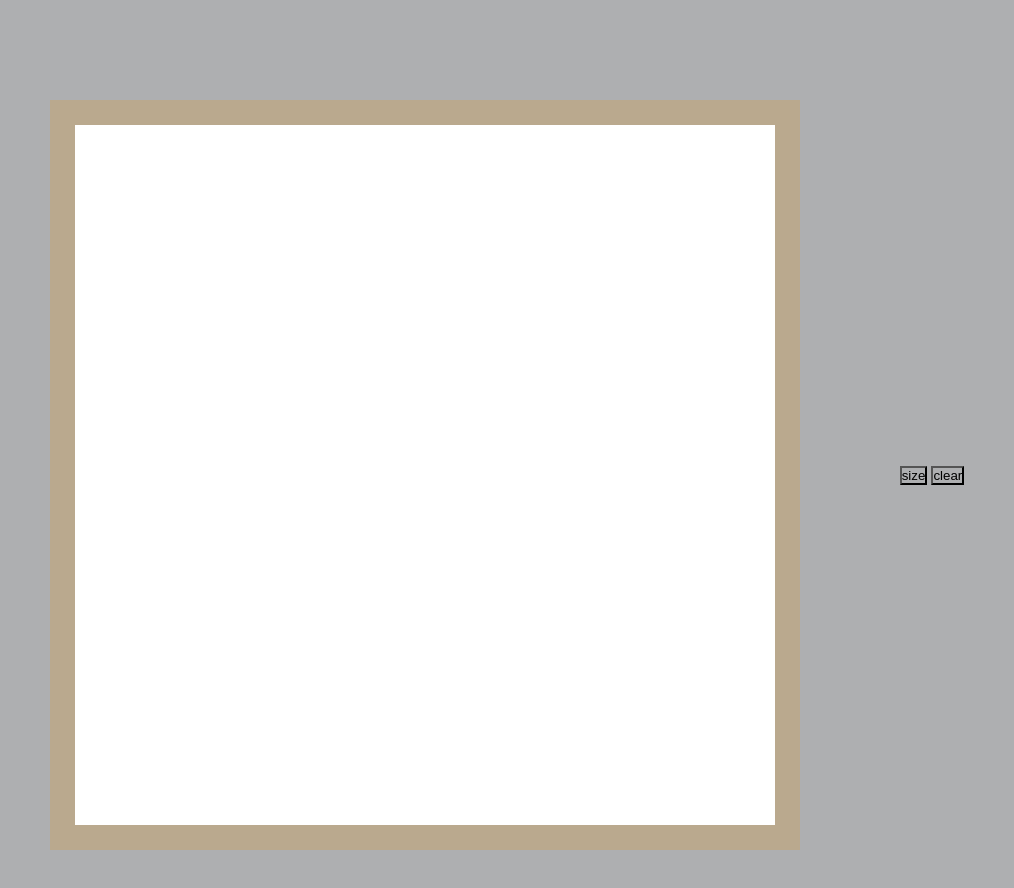
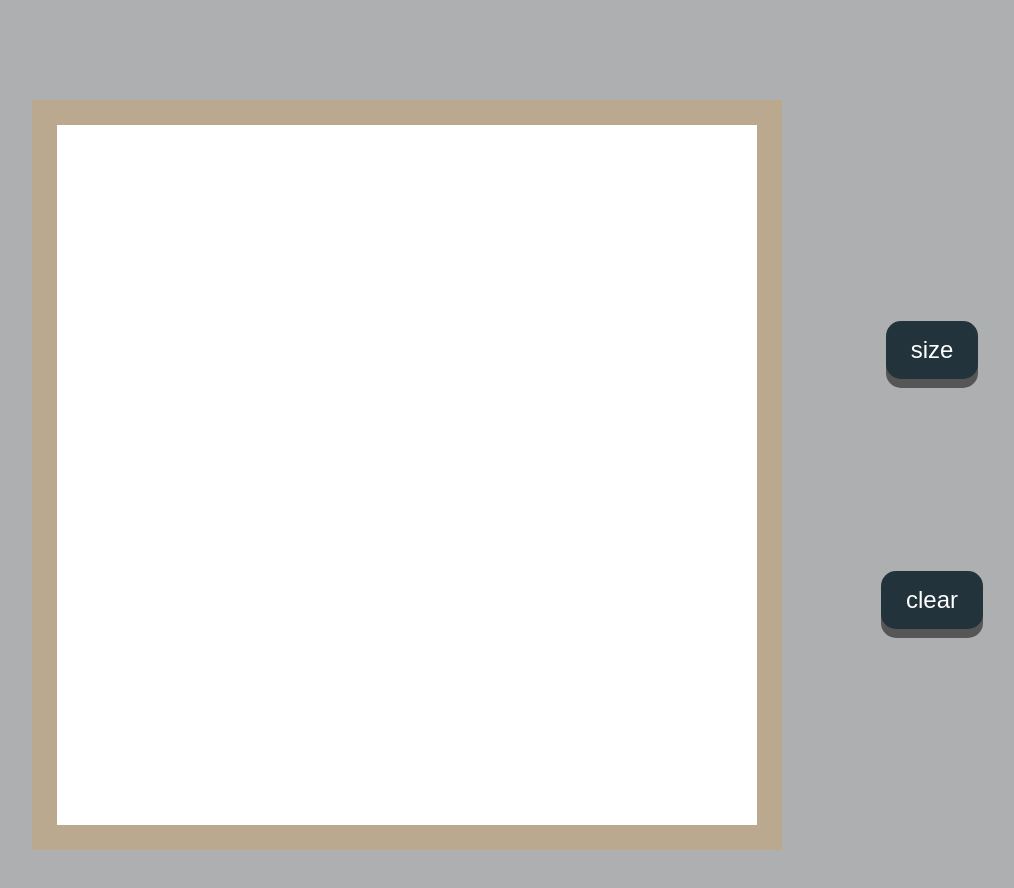
Before and after one commit to Lucas-Evangelista99/Etch-A-Sketch, a plain HTML site: page index.html in a window 1280 px wide. Shown: the whole page, without its empty margins (183-1197 px from the left). Drawn offline with Linux system fonts and the light colour scheme.

Commit message:
Style buttons

```diff
--- a/script.js
+++ b/script.js
@@ -26,7 +26,7 @@ function gridSize(newSize) {
     let answer = prompt("Enter a number between 1 and 100:");
     if (answer < 1 || answer > 100) {
         while (answer < 1 || answer > 100) {
-            answer = prompt("ERROR: Invalid number. Enter a valid number(between 1 and 100).");
+            answer = prompt("ERROR: Invalid value. Enter a valid number(between 1 and 100).");
         }
         clear();
         newSize = parseInt(answer);
@@ -34,7 +34,7 @@ function gridSize(newSize) {
         createGrid(size, size);
     } else if (isNaN(answer) == true) {
         while (isNaN(answer) == true) {
-            answer = prompt("ERROR: Invalid value. Enter a number between 1 and 100:");
+            answer = prompt("ERROR: Invalid value. Enter a valid number (between 1 and 100).");
         }
         clear();
         newSize = parseInt(answer);
--- a/style.css
+++ b/style.css
@@ -39,3 +39,35 @@ body {
     background-color: white;
     border: 1px solid none;
 }
+
+#buttons {
+    height: 500px;
+    width: 100px;
+    display: flex;
+    align-items: center;
+    justify-content: space-around;
+    flex-direction: column;
+}
+
+button {
+    display: inline-block;
+    padding: 15px 25px;
+    font-size: 24px;
+    cursor: pointer;
+    text-align: center;
+    text-decoration: none;
+    outline: none;
+    color: white;
+    background-color: rgb(34, 51, 59);
+    border: none;
+    border-radius: 15px;
+    box-shadow: 0 9px rgb(87, 86, 86);
+  }
+
+  button:hover {background-color: rgb(34, 51, 59)}
+
+  button:active {
+    background-color: rgb(34, 51, 59);
+    box-shadow: 0 5px rgb(80, 77, 77);
+    transform: translateY(4px);
+  }
```
